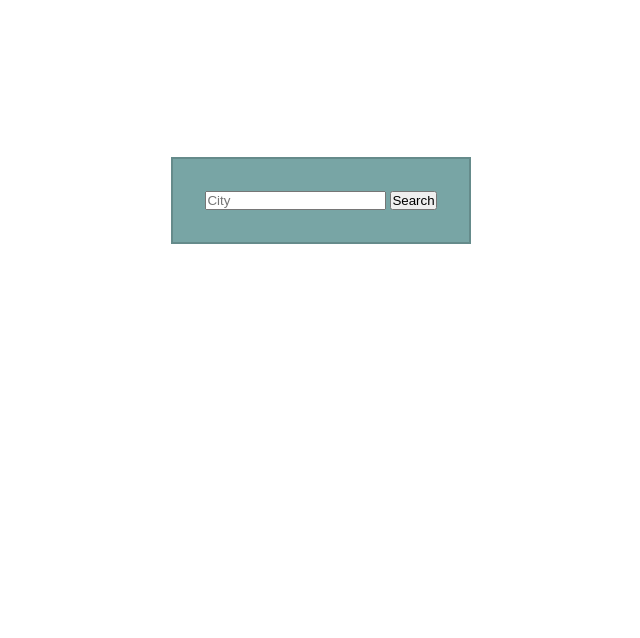
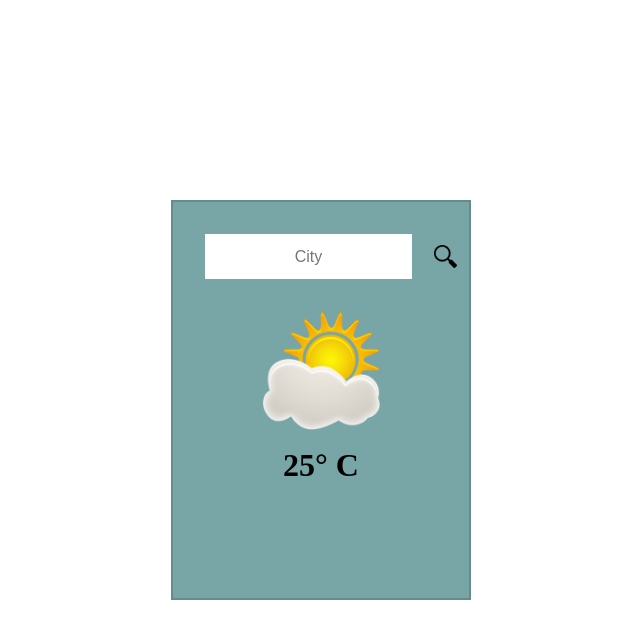
Before and after one commit to matifelitti/Weather-App, a plain HTML site: page index.html in a window 1280 px wide. Shown: the whole page, without its empty margins (319-959 px from the left). Drawn offline with Linux system fonts and the light colour scheme.

Commit message:
add weather images, container html and styles

```diff
--- a/index.html
+++ b/index.html
@@ -11,10 +11,17 @@
 <body>
 
     <div class="container">
-        <form action="">
+        <div class="search">
             <input type="text" placeholder="City">
-            <button>Search</button>
-        </form>
+            <img src="search.png" alt="search"></img>
+        </div>
+
+        <div class="weather-image">
+            <img src="clouds.png" alt="clouds"></img>
+
+        </div>
+
+        <div class="temperature">25° C</div>
 
     </div>
 
--- a/styles.css
+++ b/styles.css
@@ -5,7 +5,7 @@
 }
 
 body {
-  height: 50vh;
+  height: 100vh;
   display: flex;
   justify-content: center;
   align-items: center;
@@ -14,6 +14,44 @@ body {
 .container {
   margin: 2rem;
   padding: 2rem;
+  width: 300px;
+  height: 400px;
   background-color: rgb(120, 165, 165);
   border: 2px solid rgb(101, 139, 139);
 }
+
+.search {
+  display: flex;
+  align-content: center;
+}
+
+.search input {
+  text-align: center;
+  font-size: 1rem;
+  border: none;
+  outline: none;
+}
+
+.search img {
+  padding: 0.7rem;
+  margin-left: 0.7rem;
+  width: 45px;
+  height: 45px;
+}
+
+.weather-image {
+  display: flex;
+  justify-content: center;
+  margin-top: 1rem;
+  padding: 1rem;
+}
+
+.weather-image img {
+  width: 60%;
+}
+
+.temperature {
+  font-size: 2rem;
+  font-weight: 600;
+  text-align: center;
+}
```
Also changed, not shown: clouds.png (added), mist.png (added), rain.png (added), search.png (added), snow.png (added), sunny.png (added).
